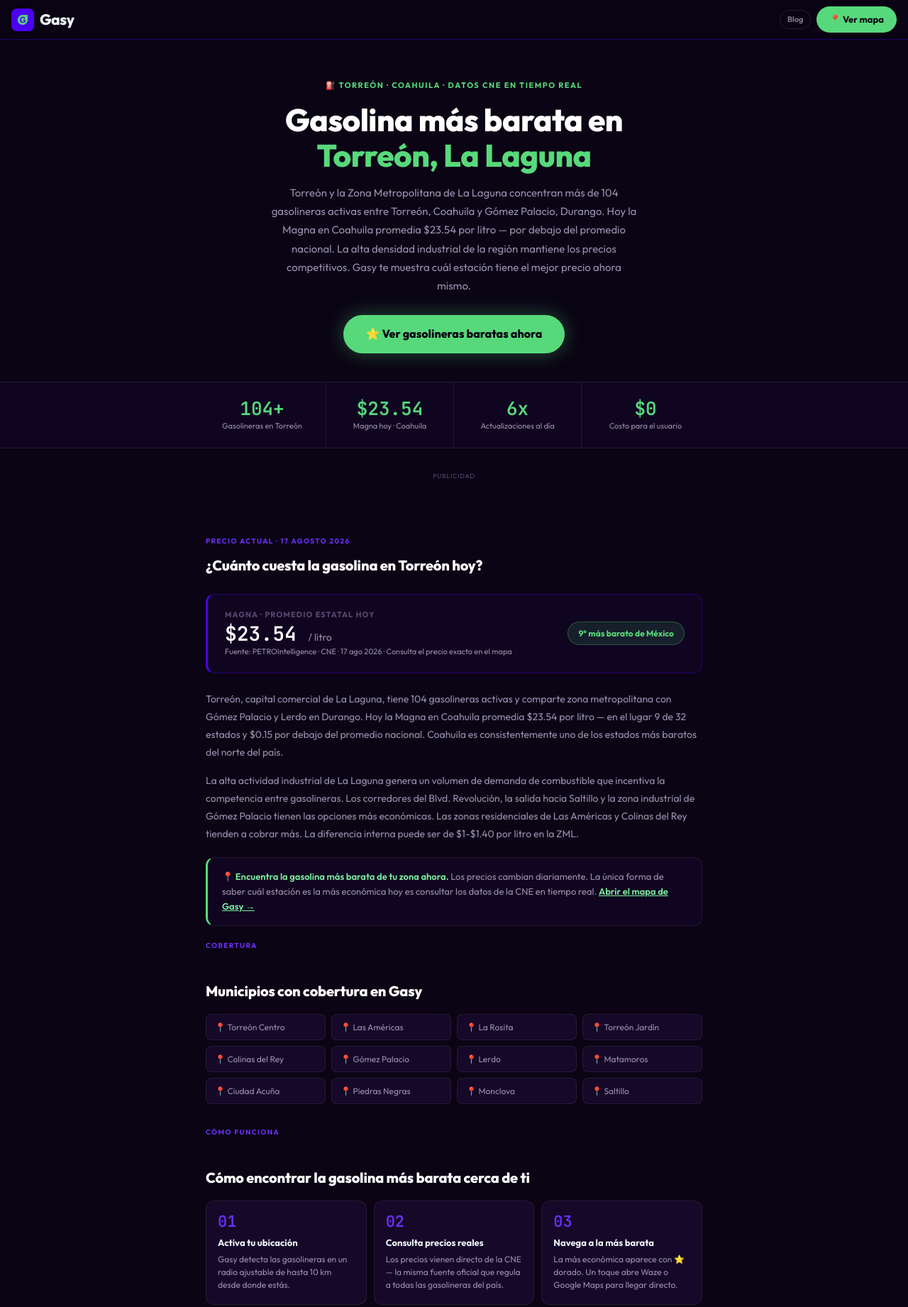
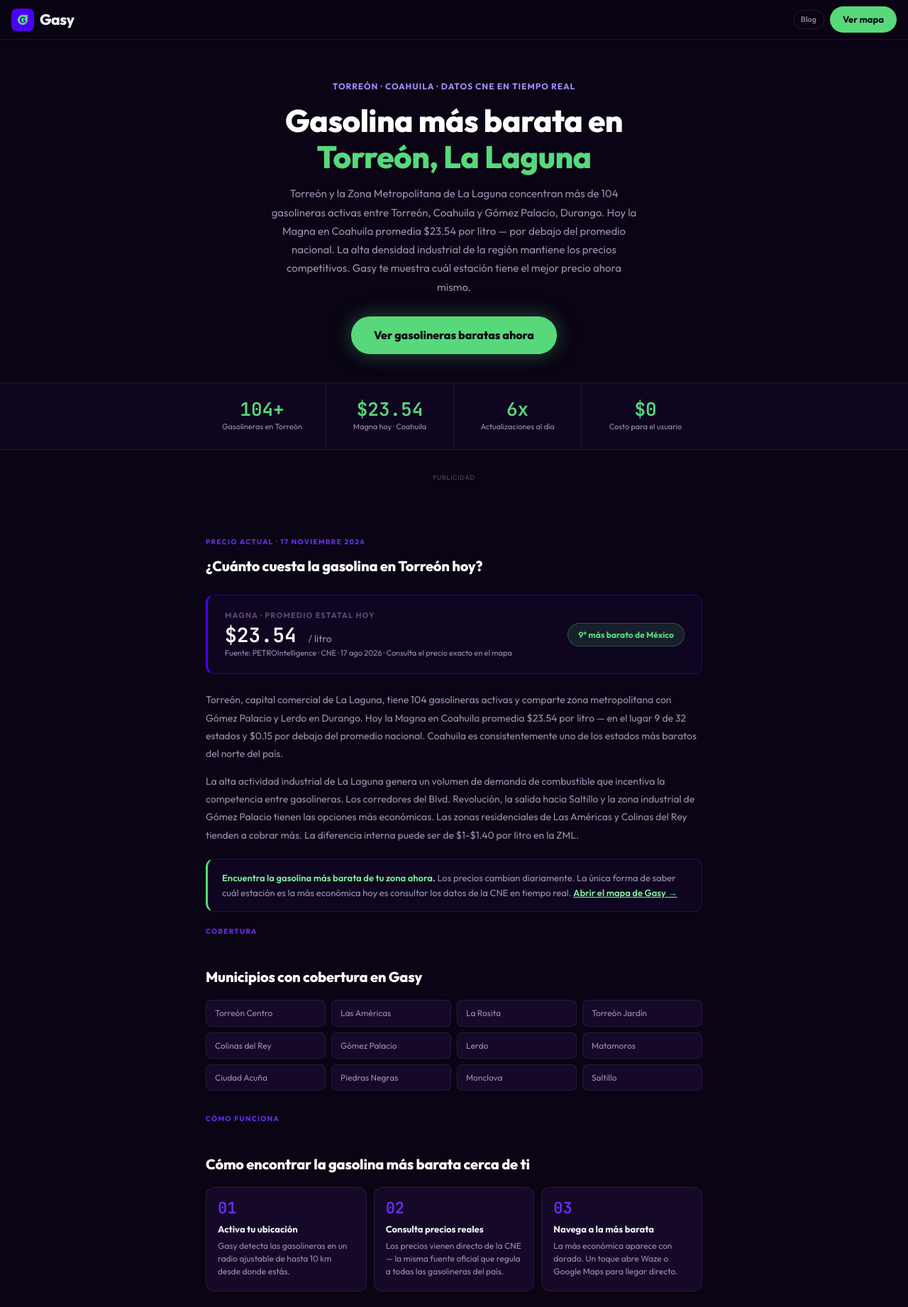
Before and after one commit to enriquemontes919-oss/gasy, a plain HTML site: page torreon.html in a window 1280 px wide. Shown: the top 1842 px of the page at 71% size. Drawn offline with Linux system fonts and the light colour scheme.

Commit message:
Update torreon.html

```diff
--- a/torreon.html
+++ b/torreon.html
@@ -137,6 +137,18 @@ footer a:hover{color:var(--text2);}
   .content{padding:36px 16px 20px;}
   .price-banner{flex-direction:column;align-items:flex-start;}
 }
+
+  /* ── Design System Nov-2026 ── */
+  .hero-eyebrow {
+    color: #a58bff;
+    font-weight: 700;
+    letter-spacing: 0.08em;
+    text-transform: uppercase;
+    font-size: 12px;
+  }
+  .hero h1 em { color: #57d97b; font-style: normal; }
+  .stat-num { color: #57d97b; }
+
 </style>
 <!-- Google tag (gtag.js) -->
 <script async src="https://www.googletagmanager.com/gtag/js?id=G-4B5V8BHHFQ"></script>
@@ -155,14 +167,14 @@ footer a:hover{color:var(--text2);}
   </a>
   <div class="nav-links">
     <a href="/blog.html" class="nav-blog">Blog</a>
-    <a href="/?lat=25.5428&amp;lng=-103.4068&amp;z=12&amp;ciudad=torreon" class="nav-cta">&#128205; Ver mapa</a>
+    <a href="/" class="nav-cta"> Ver mapa</a>
   </div>
 </nav>
 <div class="hero">
-  <div class="hero-eyebrow">⛽ Torreón · Coahuila · Datos CNE en tiempo real</div>
+  <div class="hero-eyebrow"> Torreón · Coahuila · Datos CNE en tiempo real</div>
   <h1>Gasolina más barata en <em>Torreón, La Laguna</em></h1>
   <p>Torreón y la Zona Metropolitana de La Laguna concentran más de 104 gasolineras activas entre Torreón, Coahuila y Gómez Palacio, Durango. Hoy la Magna en Coahuila promedia $23.54 por litro — por debajo del promedio nacional. La alta densidad industrial de la región mantiene los precios competitivos. Gasy te muestra cuál estación tiene el mejor precio ahora mismo.</p>
-  <a href="/?lat=25.5428&amp;lng=-103.4068&amp;z=12&amp;ciudad=torreon" class="hero-btn">&#11088; Ver gasolineras baratas ahora</a>
+  <a href="/" class="hero-btn"> Ver gasolineras baratas ahora</a>
 </div>
 <div class="stats-bar">
   <div class="stat"><div class="stat-num">104+</div><div class="stat-lbl">Gasolineras en Torreón</div></div>
@@ -176,7 +188,7 @@ footer a:hover{color:var(--text2);}
   <script>(adsbygoogle = window.adsbygoogle || []).push({});</script>
 </div>
 <div class="content">
-  <span class="section-label">Precio actual · 17 agosto 2026</span>
+  <span class="section-label">Precio actual · 17 noviembre 2026</span>
   <h2>¿Cuánto cuesta la gasolina en Torreón hoy?</h2>
   <div class="price-banner">
     <div>
@@ -189,23 +201,23 @@ footer a:hover{color:var(--text2);}
   <p>Torreón, capital comercial de La Laguna, tiene 104 gasolineras activas y comparte zona metropolitana con Gómez Palacio y Lerdo en Durango. Hoy la Magna en Coahuila promedia $23.54 por litro — en el lugar 9 de 32 estados y $0.15 por debajo del promedio nacional. Coahuila es consistentemente uno de los estados más baratos del norte del país.</p>
   <p>La alta actividad industrial de La Laguna genera un volumen de demanda de combustible que incentiva la competencia entre gasolineras. Los corredores del Blvd. Revolución, la salida hacia Saltillo y la zona industrial de Gómez Palacio tienen las opciones más económicas. Las zonas residenciales de Las Américas y Colinas del Rey tienden a cobrar más. La diferencia interna puede ser de $1-$1.40 por litro en la ZML.</p>
   <div class="callout">
-    <strong>&#128205; Encuentra la gasolina más barata de tu zona ahora.</strong> Los precios cambian diariamente. La única forma de saber cuál estación es la más económica hoy es consultar los datos de la CNE en tiempo real. <a href="/?lat=25.5428&amp;lng=-103.4068&amp;z=12&amp;ciudad=torreon" style="color:#7eeea0;font-weight:600;">Abrir el mapa de Gasy &#8594;</a>
+    <strong> Encuentra la gasolina más barata de tu zona ahora.</strong> Los precios cambian diariamente. La única forma de saber cuál estación es la más económica hoy es consultar los datos de la CNE en tiempo real. <a href="/" style="color:#7eeea0;font-weight:600;">Abrir el mapa de Gasy &#8594;</a>
   </div>
   <span class="section-label">Cobertura</span>
   <h2>Municipios con cobertura en Gasy</h2>
   <div class="colonias">
-    <div class="colonia-tag">&#128205; Torreón Centro</div>
-    <div class="colonia-tag">&#128205; Las Américas</div>
-    <div class="colonia-tag">&#128205; La Rosita</div>
-    <div class="colonia-tag">&#128205; Torreón Jardín</div>
-    <div class="colonia-tag">&#128205; Colinas del Rey</div>
-    <div class="colonia-tag">&#128205; Gómez Palacio</div>
-    <div class="colonia-tag">&#128205; Lerdo</div>
-    <div class="colonia-tag">&#128205; Matamoros</div>
-    <div class="colonia-tag">&#128205; Ciudad Acuña</div>
-    <div class="colonia-tag">&#128205; Piedras Negras</div>
-    <div class="colonia-tag">&#128205; Monclova</div>
-    <div class="colonia-tag">&#128205; Saltillo</div>
+    <div class="colonia-tag"> Torreón Centro</div>
+    <div class="colonia-tag"> Las Américas</div>
+    <div class="colonia-tag"> La Rosita</div>
+    <div class="colonia-tag"> Torreón Jardín</div>
+    <div class="colonia-tag"> Colinas del Rey</div>
+    <div class="colonia-tag"> Gómez Palacio</div>
+    <div class="colonia-tag"> Lerdo</div>
+    <div class="colonia-tag"> Matamoros</div>
+    <div class="colonia-tag"> Ciudad Acuña</div>
+    <div class="colonia-tag"> Piedras Negras</div>
+    <div class="colonia-tag"> Monclova</div>
+    <div class="colonia-tag"> Saltillo</div>
   </div>
   <span class="section-label">Cómo funciona</span>
   <h2>Cómo encontrar la gasolina más barata cerca de ti</h2>
@@ -223,19 +235,19 @@ footer a:hover{color:var(--text2);}
     <div class="step">
       <div class="step-num">03</div>
       <div class="step-title">Navega a la más barata</div>
-      <div class="step-desc">La más económica aparece con ⭐ dorado. Un toque abre Waze o Google Maps para llegar directo.</div>
+      <div class="step-desc">La más económica aparece con  dorado. Un toque abre Waze o Google Maps para llegar directo.</div>
     </div>
   </div>
   <span class="section-label">Leyenda</span>
   <h2>Cómo leer los colores en el mapa</h2>
   <div class="colors">
-    <div class="color-row"><div class="color-dot" style="background:#FFD700;"></div><span class="color-text"><strong style="color:#FFD700">⭐ Dorado</strong> — La gasolinera más barata de tu zona</span></div>
+    <div class="color-row"><div class="color-dot" style="background:#FFD700;"></div><span class="color-text"><strong style="color:#FFD700"> Dorado</strong> — La gasolinera más barata de tu zona</span></div>
     <div class="color-row"><div class="color-dot" style="background:#57d97b;"></div><span class="color-text"><strong style="color:#57d97b">Verde</strong> — Tercio más barato de la zona</span></div>
     <div class="color-row"><div class="color-dot" style="background:#ffc400;"></div><span class="color-text"><strong style="color:#ffc400">Amarillo</strong> — Precio medio de la zona</span></div>
     <div class="color-row"><div class="color-dot" style="background:#ff3d57;"></div><span class="color-text"><strong style="color:#ff3d57">Rojo</strong> — Tercio más caro de la zona</span></div>
   </div>
   <div class="callout">
-    <strong>¿Sabes cuánto dinero puedes ahorrar?</strong> Con $1.50 de diferencia por litro y un tanque de 50 litros cargado dos veces por semana, son más de $7,800 pesos al año. Son 15 segundos en Gasy antes de cargar. <a href="/?lat=25.5428&amp;lng=-103.4068&amp;z=12&amp;ciudad=torreon" style="color:#7eeea0;font-weight:600;">Compruébalo ahora &#8594;</a>
+    <strong>¿Sabes cuánto dinero puedes ahorrar?</strong> Con $1.50 de diferencia por litro y un tanque de 50 litros cargado dos veces por semana, son más de $7,800 pesos al año. Son 15 segundos en Gasy antes de cargar. <a href="/" style="color:#7eeea0;font-weight:600;">Compruébalo ahora &#8594;</a>
   </div>
   <span class="section-label">Preguntas frecuentes</span>
   <h2>Preguntas frecuentes</h2>
@@ -270,7 +282,7 @@ footer a:hover{color:var(--text2);}
 <div class="cta-bottom">
   <h2>Encuentra la gasolina más barata<br>en Torreón ahora</h2>
   <p>Torreón, Gómez Palacio y toda La Laguna en el mapa. Gratis, sin registro.</p>
-  <a href="/?lat=25.5428&amp;lng=-103.4068&amp;z=12&amp;ciudad=torreon" class="hero-btn">&#128205; Abrir Gasy ahora</a>
+  <a href="/" class="hero-btn"> Abrir Gasy ahora</a>
   <div class="cities" style="margin-top:28px;">
     <a href="/ciudad-de-mexico" class="city-link">CDMX</a>
     <a href="/guadalajara" class="city-link">Guadalajara</a>
```
